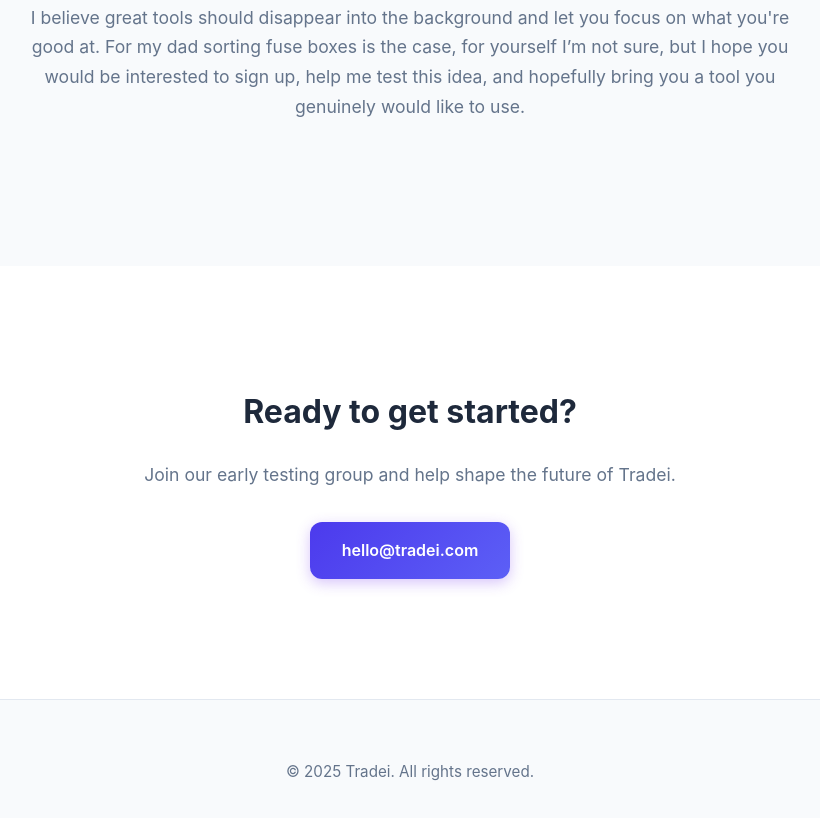
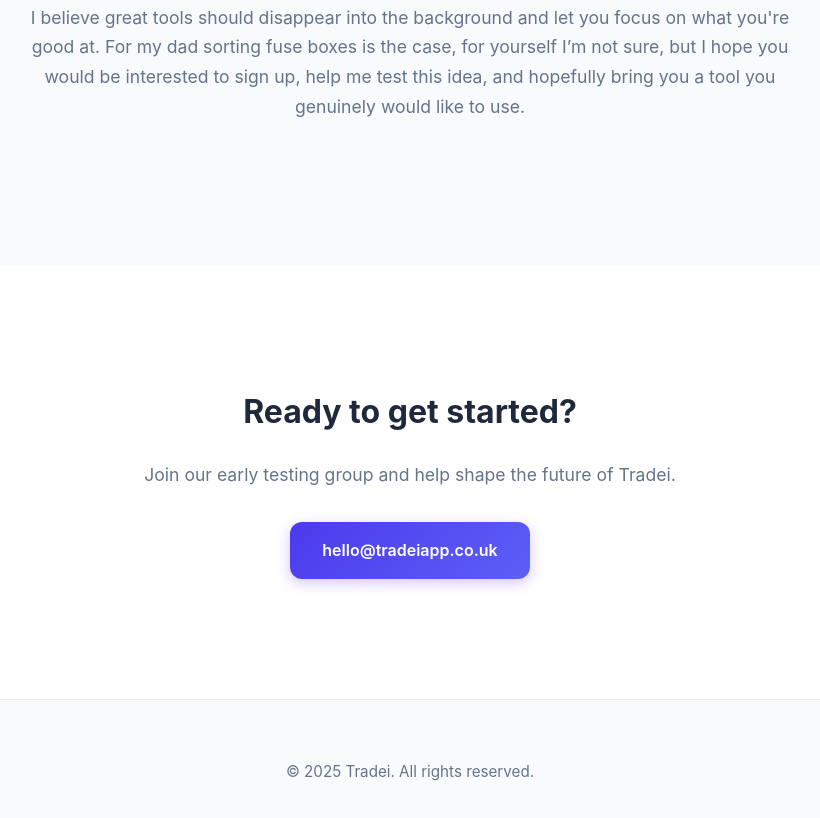
Before and after one commit to Hubesss/tradei-site, a plain HTML site: page index.html in a window 1280 px wide. Shown: the part 2984-3802 px from the top of the page, without its empty margins (230-1050 px from the left). Drawn offline with Linux system fonts and the light colour scheme.

Commit message:
email updated

```diff
--- a/index.html
+++ b/index.html
@@ -971,7 +971,7 @@
     <div class="contact-content">
       <h3>Ready to get started?</h3>
       <p>Join our early testing group and help shape the future of Tradei.</p>
-      <a href="mailto:hello@tradei.com" class="contact-email">hello@tradei.com</a>
+      <a href="mailto:hello@tradei.com" class="contact-email">hello@tradeiapp.co.uk</a>
     </div>
   </section>
 
```
